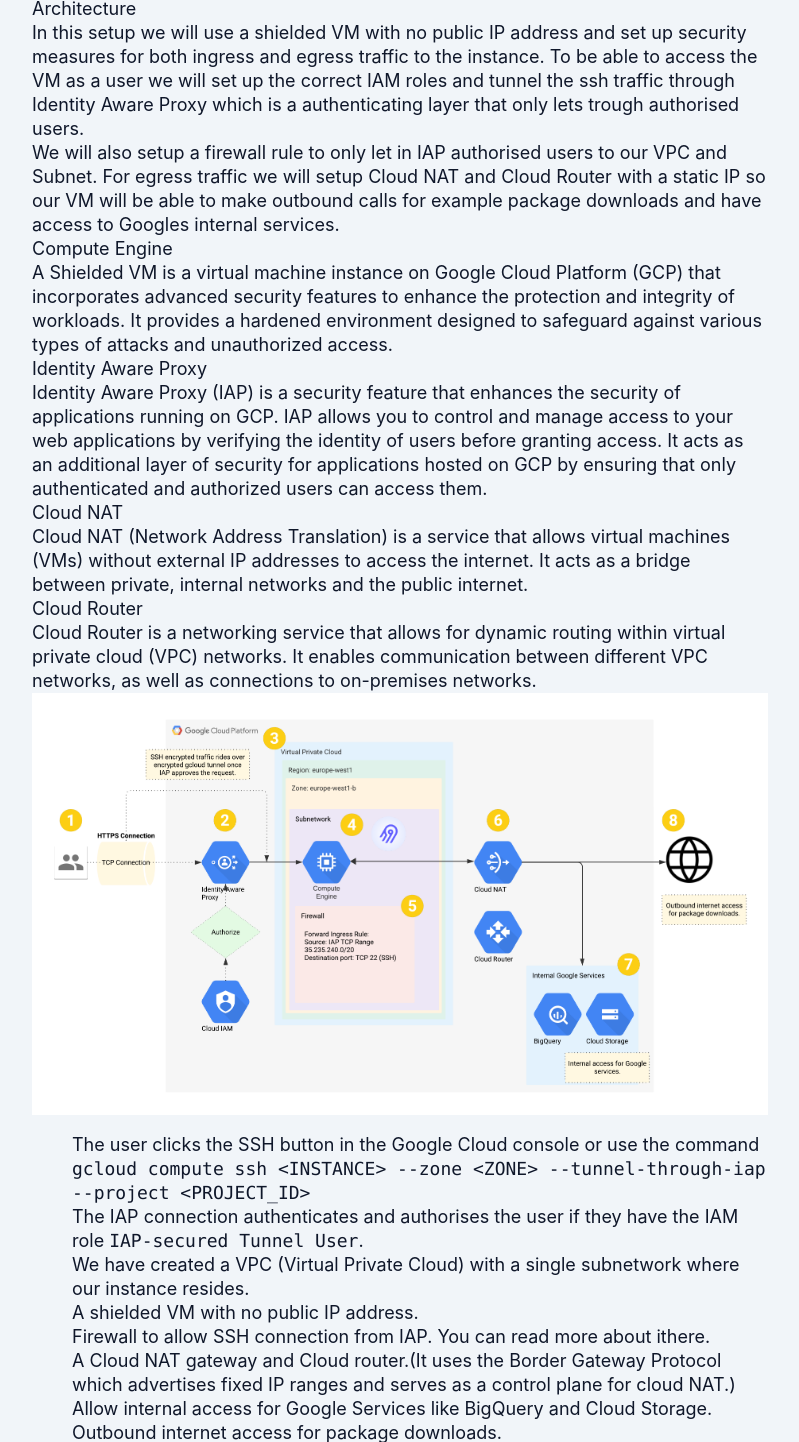
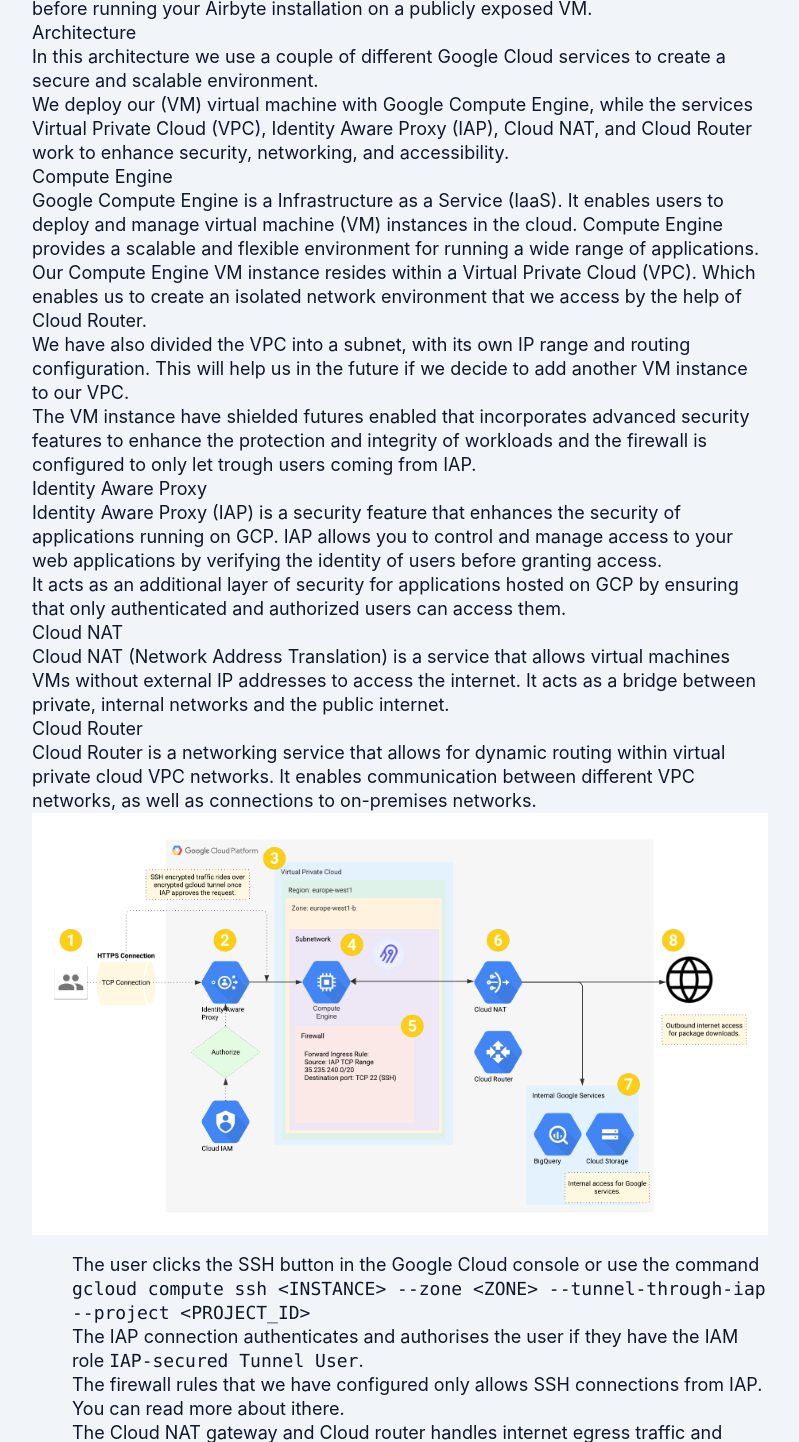
Before and after one commit to hampussanden/Blog, an Astro site: page /posts/deploy-airbyte-with-terraform-on-google-cloud-platform in a window 1280 px wide. Shown: the part 1358-2800 px from the top of the page, without its empty margins (240-1039 px from the left). Built offline with nearby package versions, Linux system fonts and the light colour scheme; Astro itself is replaced by a stand-in of ours; some packages are replaced by stand-ins of ours.

Commit message:
Updated post

```diff
--- a/src/pages/posts/deploy-airbyte-with-terraform-on-google-cloud-platform.md
+++ b/src/pages/posts/deploy-airbyte-with-terraform-on-google-cloud-platform.md
@@ -3,7 +3,7 @@ description: Deploy Airbyte with Terraform on Google Cloud Platform
 slug: deploy-airbyte-with-terraform-on-google-cloud-platform
 title: Deploy Airbyte with Terraform on Google Cloud Platform
 createdAt: 1695647703625
-updatedAt: 1696409197365
+updatedAt: 1696415783391
 tags:
   - Google Cloud
   - Airbyte
@@ -14,7 +14,7 @@ layout: ../../layouts/BlogPost.astro
 ---
 Airbyte has quickly become one of the most popular data ingestion tools on the market and it's easy to understand why once you start to get familiar with the tool. Airbyte has hundreds of connectors out of the box, and for the connectors that don't exist, you have the option to create your own.
 
-In this post I will cover how to deploy Airbyte to a Compute Engine instance in Google Cloud Platform. The goal is to help you get started as seamlessly as possible and we'll work through the practical example of installing Airbyte as explained in their documentation [here](https://docs.airbyte.com/deploying-airbyte/on-gcp-compute-engine/), using Terraform to provision everything in Google Cloud.
+In this post I will cover how to deploy Airbyte to a Compute Engine instance in Google Cloud Platform. The goal is to help you get started as seamlessly as possible with a production ready instance and we'll work through the practical example of installing Airbyte as explained in their documentation [here](https://docs.airbyte.com/deploying-airbyte/on-gcp-compute-engine/), using Terraform to provision everything in Google Cloud.
 
 The benefit of using Terraform to provision your deployment is that the work you put in will be easily replicable for anyone else who wants to do the same setup.
 
@@ -29,36 +29,43 @@ The steps shown in the documentation is not meant to show how you get a producti
 
 ## Architecture
 
-In this setup we will use a shielded VM with no public IP address and set up security measures for both ingress and egress traffic to the instance. To be able to access the VM as a user we will set up the correct IAM roles and tunnel the ssh traffic through Identity Aware Proxy which is a authenticating layer that only lets trough authorised users.
+In this architecture we use a couple of different Google Cloud services to create a secure and scalable environment.
 
-We will also setup a firewall rule to only let in IAP authorised users to our VPC and Subnet. For egress traffic we will setup Cloud NAT and Cloud Router with a static IP so our VM will be able to make outbound calls for example package downloads and have access to Googles internal services.
+We deploy our (VM) virtual machine with Google Compute Engine, while the services Virtual Private Cloud (VPC), Identity Aware Proxy (IAP), Cloud NAT, and Cloud Router work to enhance security, networking, and accessibility.
 
 ### Compute Engine
 
-A Shielded VM is a virtual machine instance on Google Cloud Platform (GCP) that incorporates advanced security features to enhance the protection and integrity of workloads. It provides a hardened environment designed to safeguard against various types of attacks and unauthorized access.
+Google Compute Engine is a Infrastructure as a Service (IaaS). It enables users to deploy and manage virtual machine (VM) instances in the cloud. Compute Engine provides a scalable and flexible environment for running a wide range of applications.
+
+Our Compute Engine VM instance resides within a Virtual Private Cloud (VPC). Which enables us to create an isolated network environment that we access by the help of Cloud Router.
+
+We have also divided the VPC into a subnet, with its own IP range and routing configuration. This will help us in the future if we decide to add another VM instance to our VPC.
+
+The VM instance have shielded futures enabled that incorporates advanced security features to enhance the protection and integrity of workloads and the firewall is configured to only let trough users coming from IAP.
+
 
 ### Identity Aware Proxy
 
-Identity Aware Proxy (IAP) is a security feature that enhances the security of applications running on GCP. IAP allows you to control and manage access to your web applications by verifying the identity of users before granting access. It acts as an additional layer of security for applications hosted on GCP by ensuring that only authenticated and authorized users can access them.
+Identity Aware Proxy (IAP) is a security feature that enhances the security of applications running on GCP. IAP allows you to control and manage access to your web applications by verifying the identity of users before granting access.
+
+It acts as an additional layer of security for applications hosted on GCP by ensuring that only authenticated and authorized users can access them.
 
 ### Cloud NAT
 
-Cloud NAT (Network Address Translation) is a service that allows virtual machines (VMs) without external IP addresses to access the internet. It acts as a bridge between private, internal networks and the public internet.
+Cloud NAT (Network Address Translation) is a service that allows virtual machines VMs without external IP addresses to access the internet. It acts as a bridge between private, internal networks and the public internet.
 
 ### Cloud Router
 
-Cloud Router is a networking service that allows for dynamic routing within virtual private cloud (VPC) networks. It enables communication between different VPC networks, as well as connections to on-premises networks.
+Cloud Router is a networking service that allows for dynamic routing within virtual private cloud VPC networks. It enables communication between different VPC networks, as well as connections to on-premises networks.
 
 ![Deploy Airbyte with Terraform on Google Cloud Platform](/posts/deploy-airbyte-with-terraform-on-google-cloud-platform_deploy-airbyte-with-terraform-on-google-cloud-platform.png)
 
 1. The user clicks the SSH button in the Google Cloud console or use the command `gcloud compute ssh <INSTANCE> --zone <ZONE> --tunnel-through-iap --project <PROJECT_ID>`
 2. The IAP connection authenticates and authorises the user if they have the IAM role `IAP-secured Tunnel User`.
-3. We have created a VPC (Virtual Private Cloud) with a single subnetwork where our instance resides.
-4. A shielded VM with no public IP address.
-5. Firewall to allow SSH connection from IAP. You can read more about it[here](https://cloud.google.com/iap/docs/using-tcp-forwarding).
-6. A Cloud NAT gateway and Cloud router.(It uses the Border Gateway Protocol which advertises fixed IP ranges and serves as a control plane for cloud NAT.)
-7. Allow internal access for Google Services like BigQuery and Cloud Storage.
-8. Outbound internet access for package downloads.
+4. The firewall rules that we have configured only allows SSH connections from IAP. You can read more about it[here](https://cloud.google.com/iap/docs/using-tcp-forwarding).
+5. The Cloud NAT gateway and Cloud router handles internet egress traffic and internal access within Google Cloud.
+6. Which allows us to access Google Services like BigQuery and Cloud Storage.
+7. And outbound internet access for package downloads which Airbyte will need.
 
 ## Prerequisites
 
```
